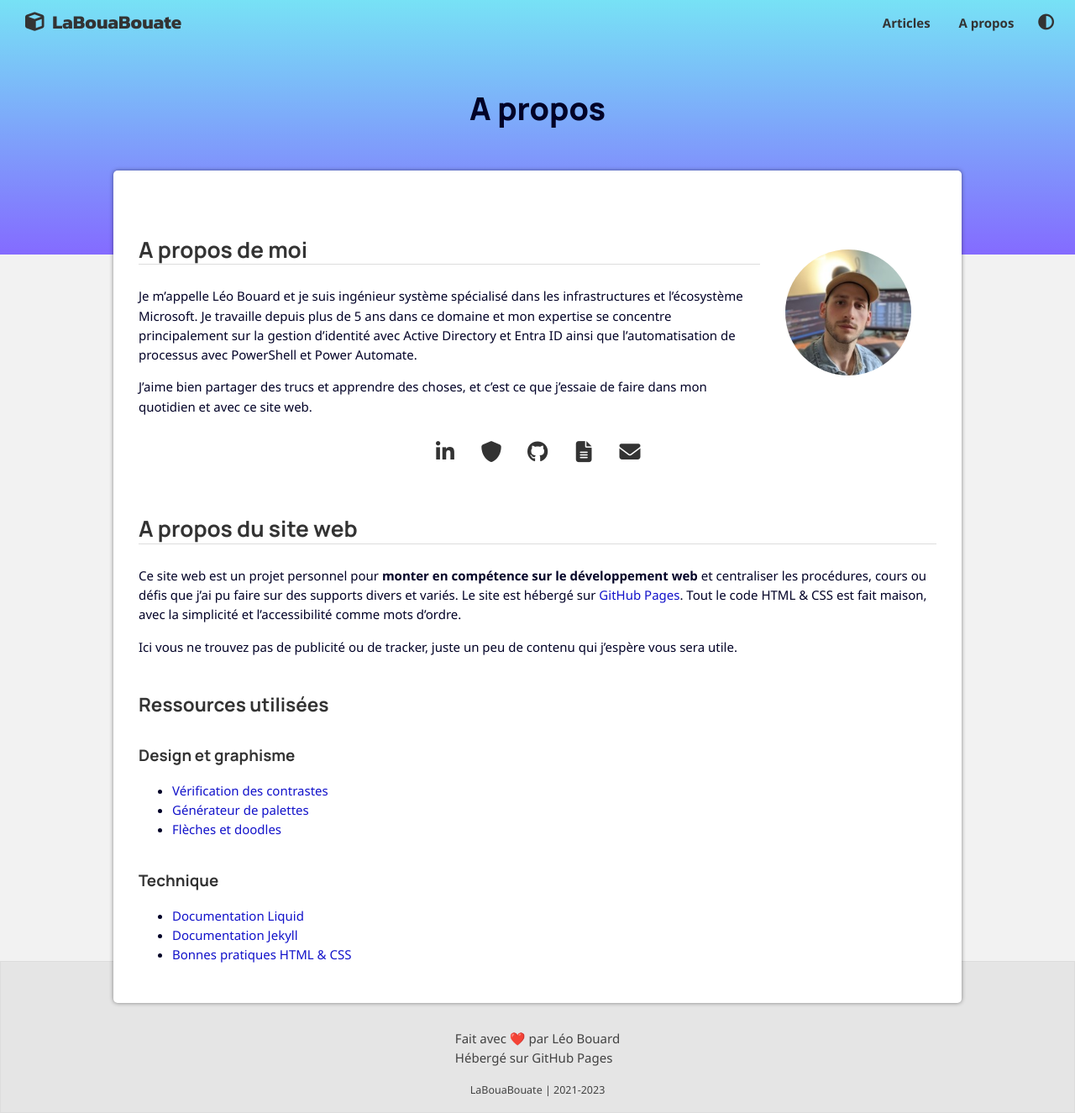
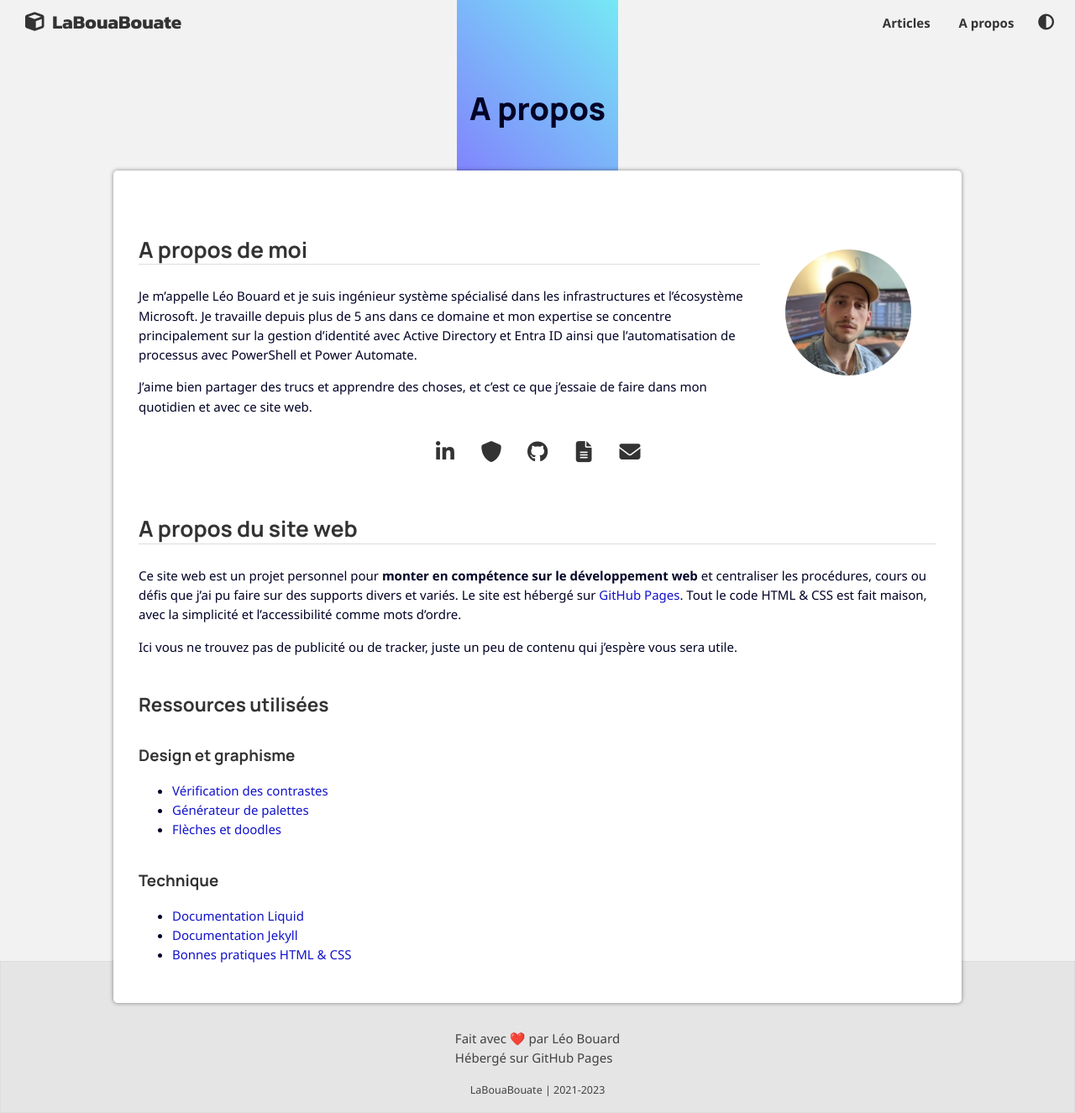
Before and after one commit to leobouard/leobouard.github.io, a Jekyll site: the page built from about.md, in a window 1280 px wide. Shown: the whole page at 84% size. Built offline with Jekyll 4.4.1, drawn with Linux system fonts in a browser that asks for light colours; nearby versions of some CDN libraries; some web fonts are replaced.

Commit message:
Update posts.scss

```diff
--- a/assets/css/posts.scss
+++ b/assets/css/posts.scss
@@ -90,12 +90,13 @@
     flex-direction: column;
     align-items: center;
     justify-content: center;
-    background: linear-gradient(0deg, var(--primary), var(--secondary));
+    background: linear-gradient(45deg, var(--primary), var(--secondary));
     user-select: none;
-    width: 100%;
+    max-width: 1550px;
     z-index: -1;
     margin: -100px 0px;
     min-height: 350px;
+    border-radius: 0 0 15em 15em;
 }
 
 .postBanner > h1 {
```
